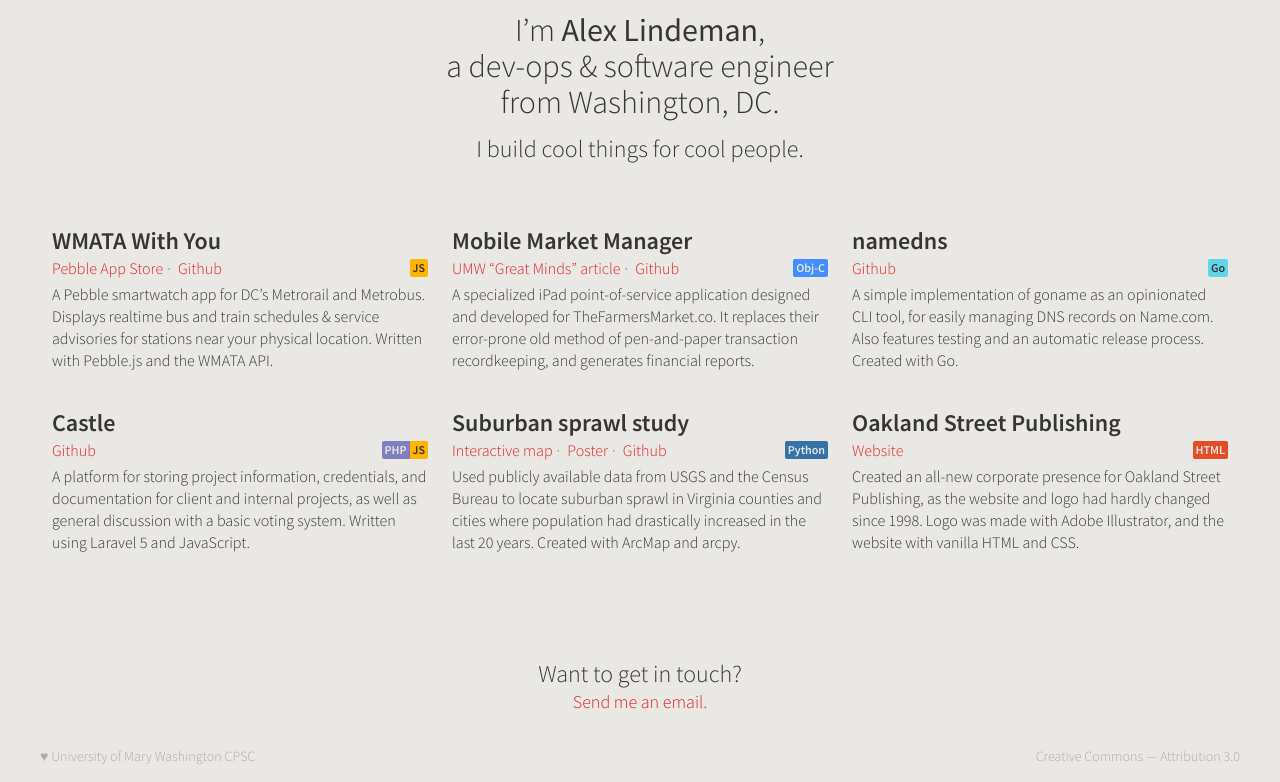
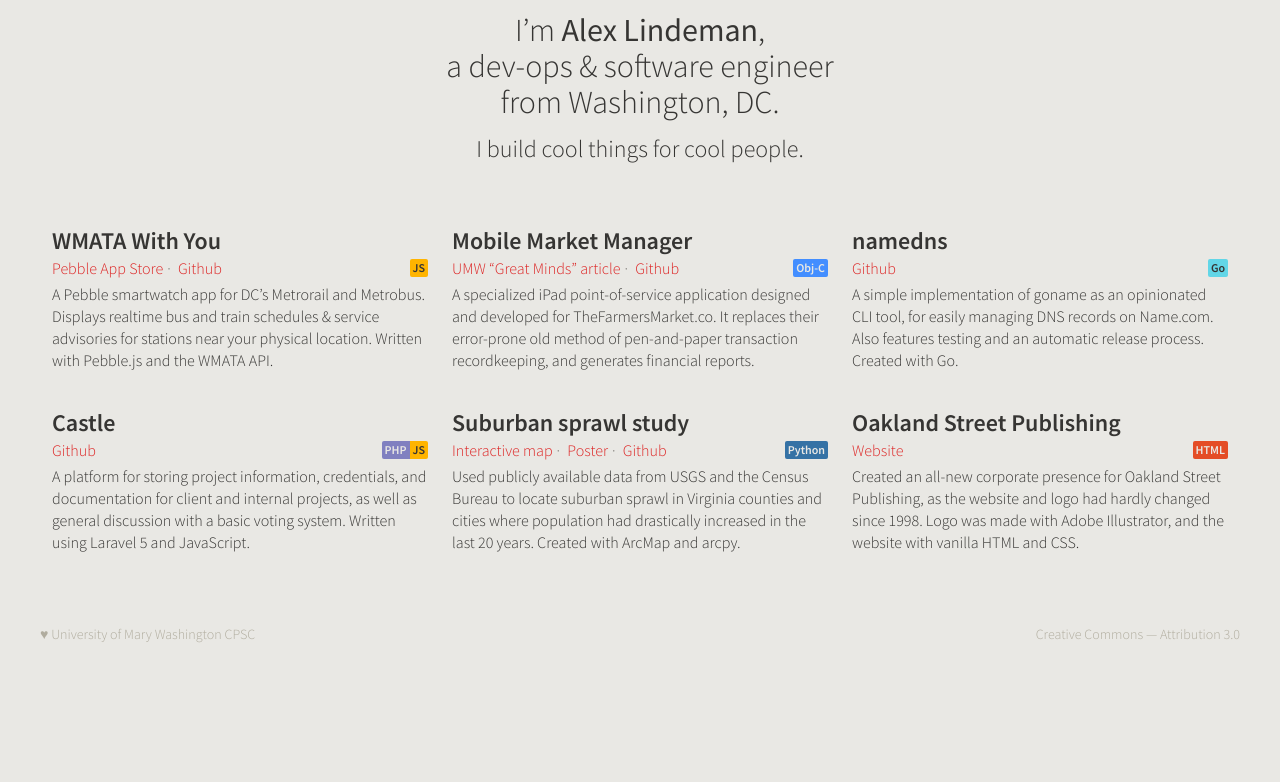
Before and after one commit to aelindeman/aelindeman.github.io, a Jekyll site: the page built from index.html, in a window 1280 px wide, cut to the strip 276-1058 px from the top of the page. Built offline with Jekyll 4.4.1, drawn with Linux system fonts in a browser that asks for light colours; nearby versions of some CDN libraries; after the commit the page ends 936 px from its top, so only the background shows below that.

Commit message:
remove get in touch section

```diff
--- a/index.html
+++ b/index.html
@@ -14,7 +14,3 @@
     {%- include portfolio.html entry=entry %}
   {%- endfor %}
 </section>
-<section class="text">
-  <p>Want to get in touch?</p>
-  <p><a href="m&#97;&#105;&#108;t&#111;&#58;%68ello&#64;%6&#49;e&#108;&#46;&#109;e">Send me an email.</a></p>
-</section>
```
